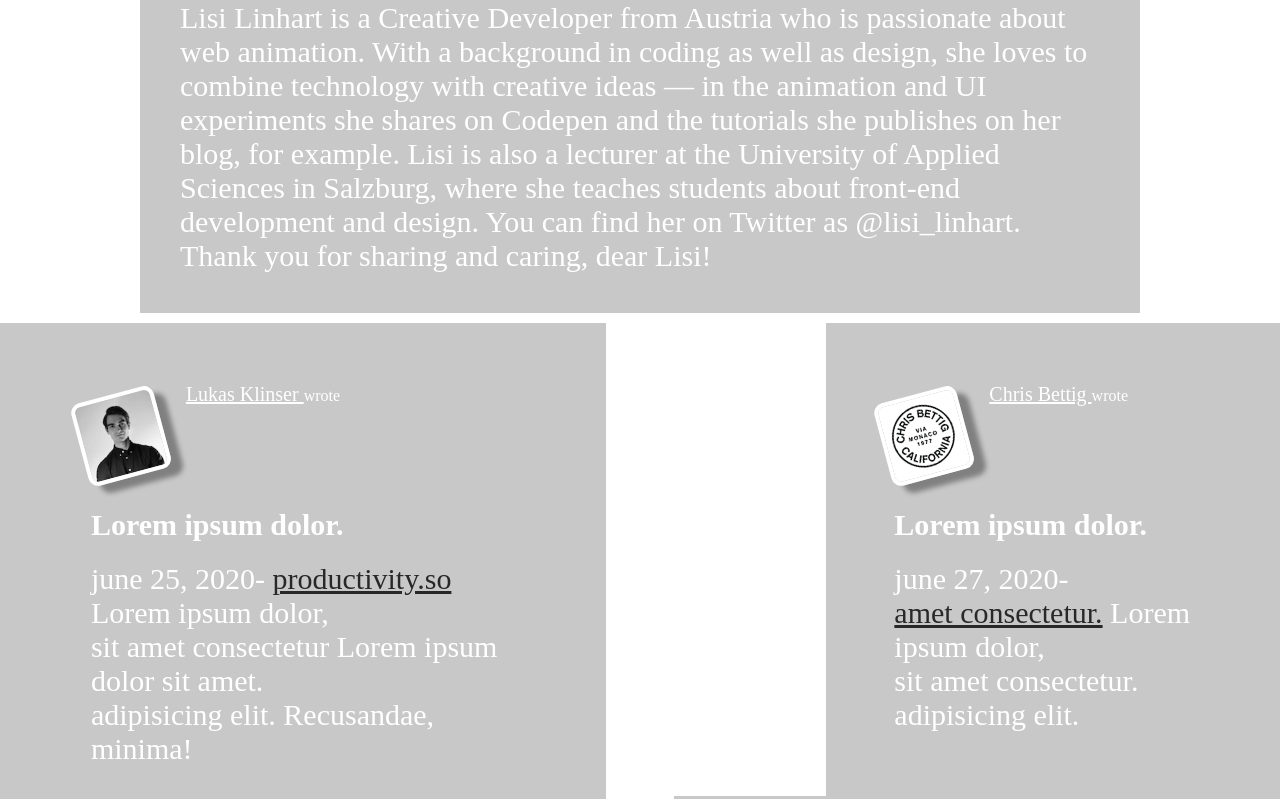
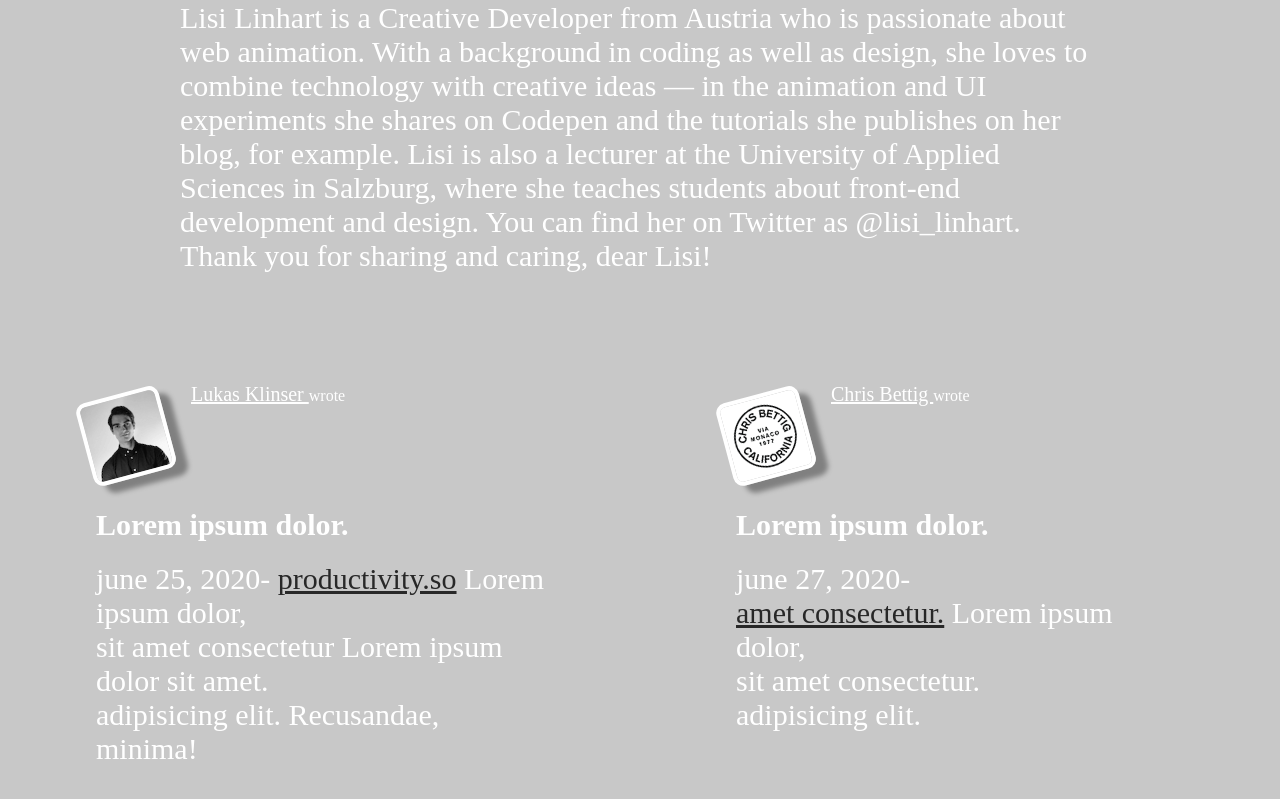
Before and after one commit to abouhid/Design-Teardown-Project, a plain HTML site: page index.html in a window 1280 px wide. Shown: the part 4938-5737 px from the top of the page. Drawn offline with Linux system fonts and the light colour scheme.

Commit message:
Fixed styling of articles-bottom

```diff
--- a/css/style.css
+++ b/css/style.css
@@ -175,6 +175,8 @@ main {
   display: flex;
   flex-direction: column;
   align-items: center;
+  background-color: rgb(200, 200, 200);
+
 }
 
 .main-title, .main-title+span {
@@ -477,8 +479,15 @@ p {
 .articles-botom {
   display: flex;
   flex-wrap: wrap;
-  justify-content: space-between;
+  justify-content: center;
+  max-width: 1500px;
 }
+
+.articles-botom article {
+  width: 50%;
+}
+
+
 
 .person {
   font-size: 30px;
```
